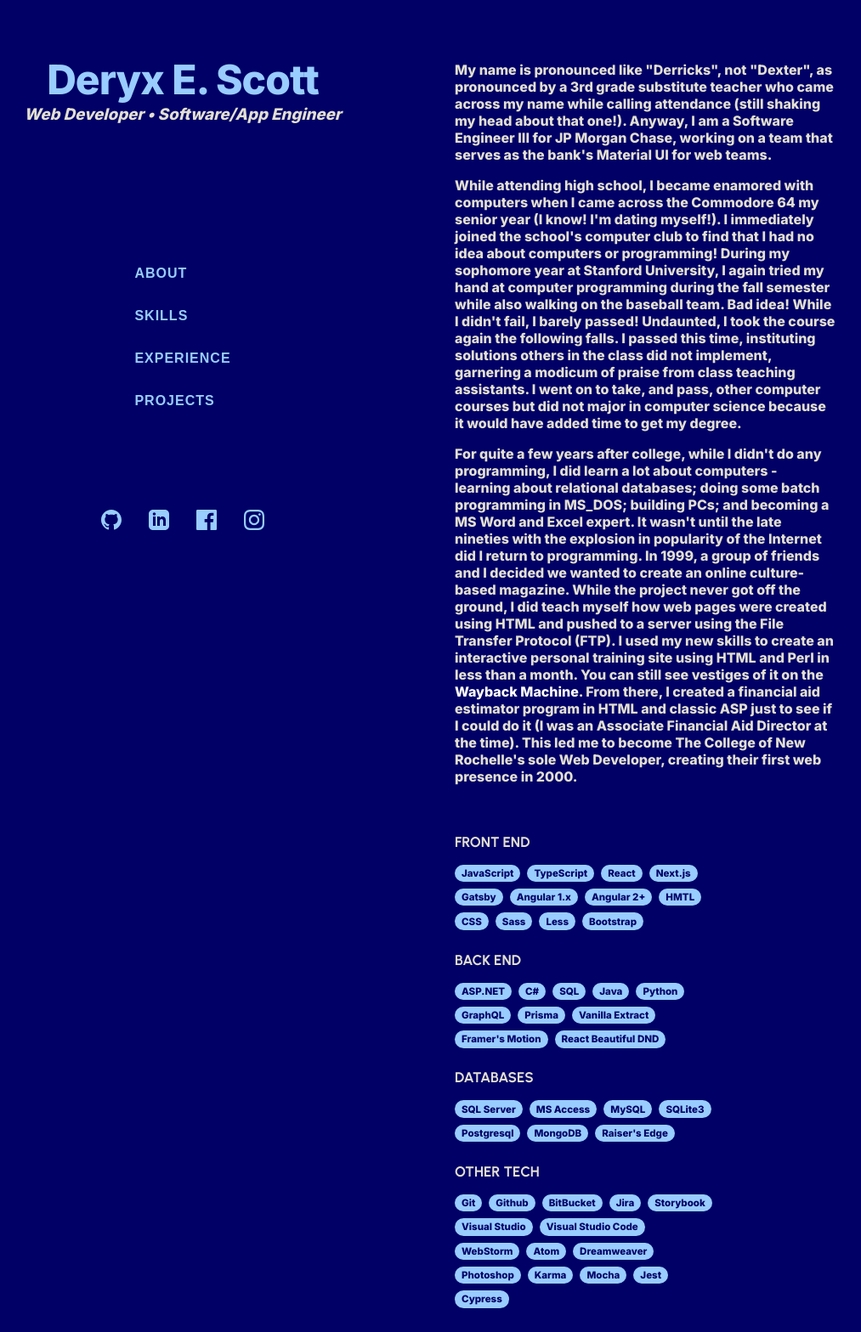
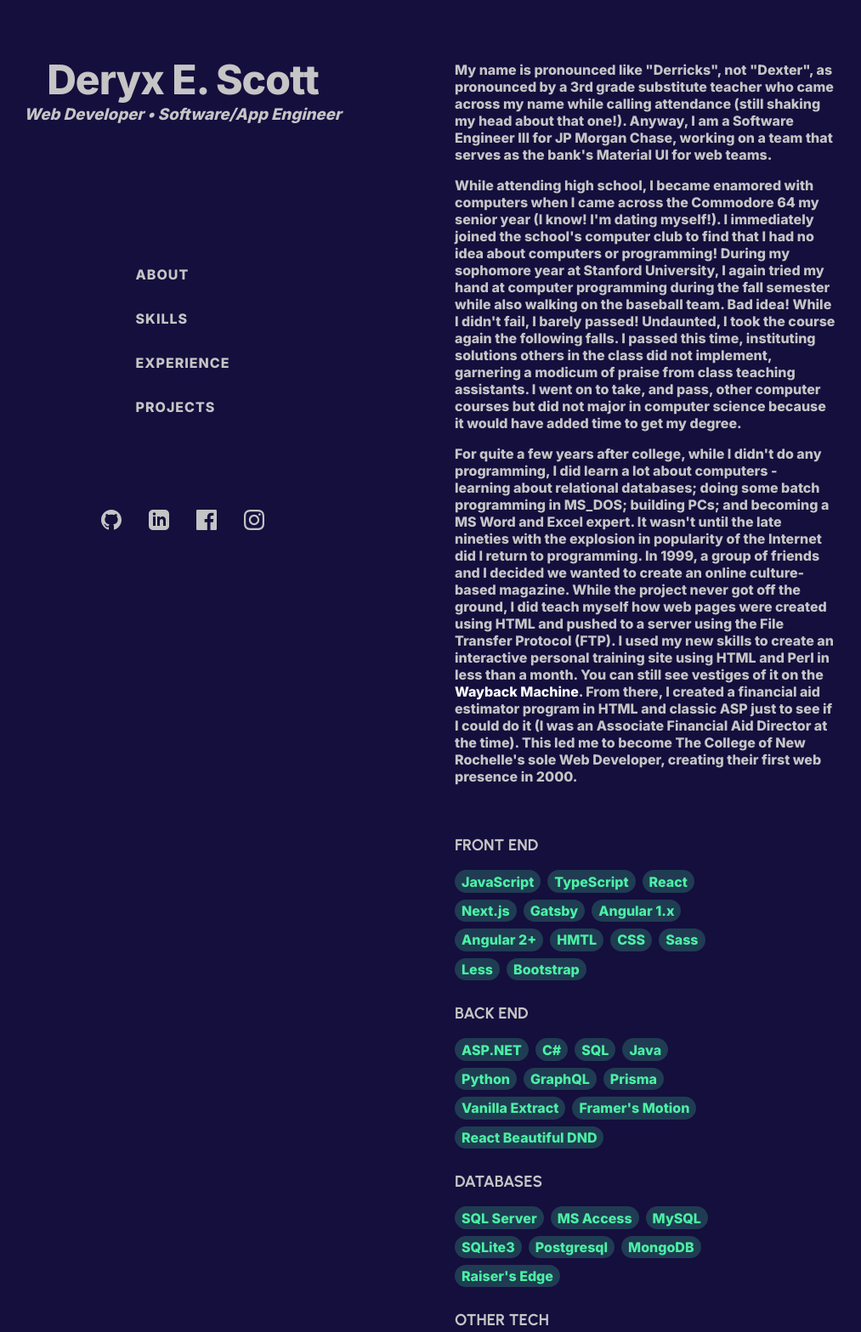
Before and after one commit to Deryx/portfolio-gatsby, a Gatsby site: page / in a window 1280 px wide. Shown: the top 1568 px of the page at 85% size, without its empty margins (105-1118 px from the left). Built offline with nearby package versions, Linux system fonts and the light colour scheme; Gatsby itself is replaced by a stand-in of ours.

Commit message:
Update site appearance

```diff
--- a/src/components/carousel/slide/slide.tsx
+++ b/src/components/carousel/slide/slide.tsx
@@ -16,7 +16,6 @@
                     { slideInfo.company }
                 </h4>
                     <div className='web-address'>
-                        <span>address: </span>
                         { slideInfo.webAddress ?
                             <a href={ slideInfo.webAddress } target='_blank'>
                                 { slideInfo.webAddress }
--- a/src/components/pill/styles.scss
+++ b/src/components/pill/styles.scss
@@ -2,10 +2,10 @@
     padding: 0.2rem 0.5rem;
     border-radius: 30px;
     text-align: center;
-    font-size: 80%;
     margin-bottom: 0.1875rem;
     margin-right: 0.5rem;
     margin-bottom: 0.5rem;
-    background: rgb(153, 204, 255);
-    color: rgb(0, 0, 102);
+    background: rgba(75, 240, 165, 0.2);
+    color: rgb(75, 240, 165);
+    font-weight: 500;
   }
--- a/src/components/siteNavigation/siteNavigation.tsx
+++ b/src/components/siteNavigation/siteNavigation.tsx
@@ -1,10 +1,9 @@
-import React, { useRef } from 'react';
+import React from 'react';
 import { AnchorLink } from 'gatsby-plugin-anchor-links';
 import { siteLinks } from '../../siteLinks';
 import './styles.scss';
 
 const SiteNavigation = () => {
-
     return (
         <>
             <nav className='siteNavigation'>
--- a/src/components/siteNavigation/styles.scss
+++ b/src/components/siteNavigation/styles.scss
@@ -1,5 +1,6 @@
 .siteNavigation {
     display: none;
+    background-color: transparent;
 
     @media screen and (min-width: 600px) {
         background: none;
@@ -11,14 +12,13 @@
     }
 
     #menu {
-
         @media screen and (min-width: 600px) {
             width: fit-content;
             display: flex;
             flex-direction: column;
             transform: none;
             -webkit-transform: none;
-            background: rgb(0, 0, 102);
+            background-color: transparent;
             align-items: flex-start;
         }
 
@@ -51,15 +51,20 @@
                     text-transform: uppercase;
                     font-weight: 600;
                     letter-spacing: 1px;
-                    font-family: 'Istok', sans-serif;
-                    color: rgb(0, 0, 102);
+                    font-family: 'Inter', sans-serif;
+                    color: rgb(20, 15, 61);
+
 
                     @media screen and (min-width: 600px) {
                         width: 100%;
                         height: 100%;
-                        color: rgb(153, 204, 255);
                         text-align: left;
+                        color: rgb(198, 196, 197);
                     }
+                }
+
+                .selected {
+                    color: rgb(255, 255, 255);
                 }
             }
         }
--- a/src/components/topNavigation/styles.scss
+++ b/src/components/topNavigation/styles.scss
@@ -5,9 +5,10 @@
     padding: 1rem;
     display: flex;
     justify-content: flex-end;
-    background: rgb(0, 0, 102);
-    border-top: 0.3125rem solid rgb(153, 204, 255);
-    border-bottom: 0.0625rem solid rgb(153, 204, 255);
+    background: rgb(20, 15, 61);
+    border-top: 0.3125rem solid rgb(196, 196, 197);
+    border-bottom: 0.0625rem solid rgb(196, 196, 197);
+    ;
     position: fixed;
     top: 0;
 
@@ -31,7 +32,7 @@
             width: 100%;
             margin-top: 0.3125rem;
             height: 0.3125rem;
-            background: rgb(153, 204, 255);
+            background: rgb(196, 196, 197);
         }
 
         .hamburger-bar:first-child {
--- a/src/pages/index.tsx
+++ b/src/pages/index.tsx
@@ -295,12 +295,6 @@
               <Carousel slides={ projectSlides } />
             </div>
           </section>
-
-          <section id="contact">
-            <h1>contact</h1>
-            <div className="content">
-            </div>
-          </section>
         </div>
       </div>
     </>
--- a/src/pages/styles.scss
+++ b/src/pages/styles.scss
@@ -6,8 +6,8 @@
 html, body {
   margin: 0;
   padding: 0;
-  background: rgb(0, 0, 102);
-  color: rgb(226, 223, 210);
+  background: rgb(20, 15, 61);
+  color: rgb(198, 196, 197);
 }
 
 .tech-container {
@@ -20,6 +20,22 @@
 
 .container {
   width: 100vw;
+
+  .contact {
+    display: flex;
+    justify-content: space-evenly;
+    width: 100%;
+    position: absolute;
+    top: 65vh;
+
+    a {
+      fill: rgb(198, 196, 197);
+    }
+
+    a:hover {
+      fill: rgb(255, 255, 255);
+    }
+  }
 
   @media screen and (min-width: 600px) {
     display: flex;
@@ -35,19 +51,16 @@
       .contact {
         display: flex;
         justify-content: space-evenly;
+        width: 20%;
+        position: fixed;
+        top: 75vh;
 
         a {
-          fill: rgb(153, 204, 255);
+          fill: rgb(196, 196, 197);
         }
 
         a:hover {
           fill: rgb(255, 255, 255);
-        }
-
-        @media screen and (min-width: 600px) {
-          position: fixed;
-          margin-top: 600px;
-          width: 20%;
         }
       }
     }
@@ -63,7 +76,6 @@
       }
     }
   }
-
 
   section {
     margin-top: 2.5rem;
@@ -87,7 +99,7 @@
       font-size: 150%;
       letter-spacing: 1px;
       font-weight: 900;
-      color: rgb(153, 204, 255);
+      color: rgb(198, 196, 197);
     }
 
     @media screen and (min-width: 600px) {
@@ -112,10 +124,10 @@
     font-size: 300%;
     font-family: 'Inter', sans-serif;
     text-transform: capitalize;
-    margin-top: -5rem;
+    margin-top: -15rem;
     margin-bottom: 0;
     padding-top: 0;
-    color: rgb(153, 204, 255);
+    color: rgb(198, 196, 197);
     font-weight: 900;
     letter-spacing: -1px;
 
@@ -157,7 +169,6 @@
         flex-direction: column;
         text-align: justify;
         font-family: 'Inter', sans-serif;
-        font-size: 90%;
         margin: 0;
         padding: 0;
 
@@ -207,8 +218,7 @@
       .resume {
         display: block;
         width: fit-content;
-        background-color: rgb(153, 204, 255);
-        padding: 5px;
+        background-color: rgb(198, 196, 197);
 
         a {
           display: block;
@@ -216,12 +226,13 @@
           font-weight: bold;
           text-decoration: none;
           display: block;
-          width: 100%;
+          width: fit-content;
+          height: 100%;
           margin: 0;
-          padding: 0;
+          padding: 5px;
 
-          a:hover {
-            text-decoration: underline;
+          &:hover {
+            background-color: rgb(255, 255, 255);
           }
         }
       }
```
